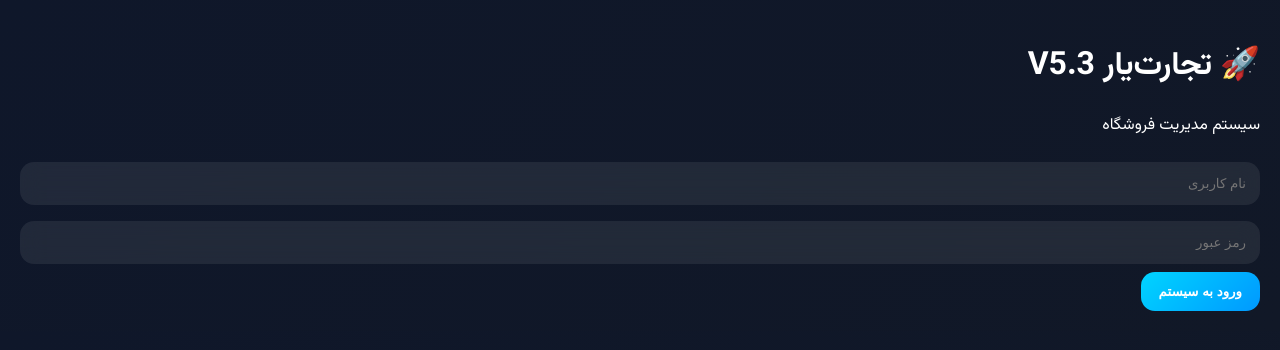
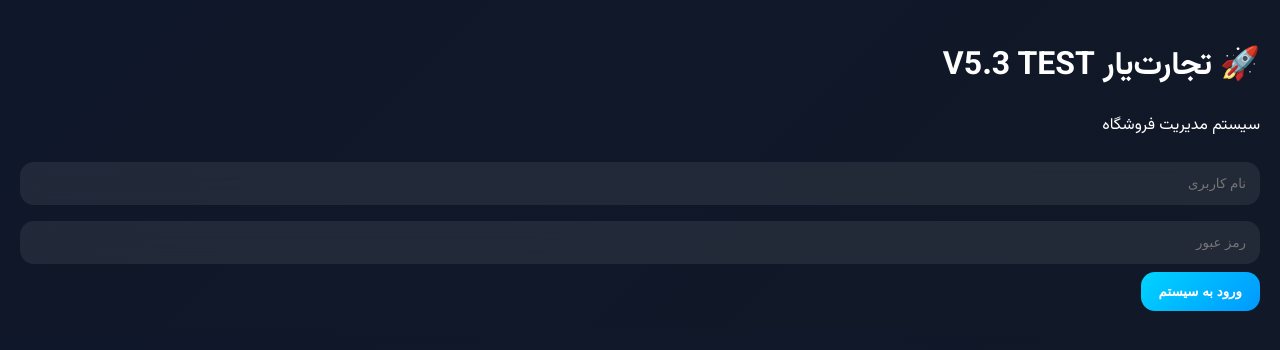
Before and after one commit to mamadefootball63-tech/tejaratyar, a plain HTML site: page index.html in a window 1280 px wide. Drawn offline with Linux system fonts and the light colour scheme.

Commit message:
Test new index file

```diff
--- a/index.html
+++ b/index.html
@@ -4,7 +4,7 @@
 <meta name="theme-color" content="#00d4ff"><title>TejaratYar V5.3</title><link rel="stylesheet" href="style.css"><link rel="preconnect" href="https://fonts.googleapis.com">
 <link rel="preconnect" href="https://fonts.gstatic.com" crossorigin><link href="https://fonts.googleapis.com/css2?family=Vazirmatn:wght@300;400;600;700&display=swap" rel="stylesheet">
 </head><body><div id="login">
-<div class="login-box"><h1>🚀 تجارت‌یار V5.3</h1><p class="subtitle">
+<div class="login-box"><h1>🚀 تجارت‌یار V5.3 TEST</h1><p class="subtitle">
 سیستم مدیریت فروشگاه
 </p><input id="u" placeholder="نام کاربری"><input id="p"
 type="password"
```
